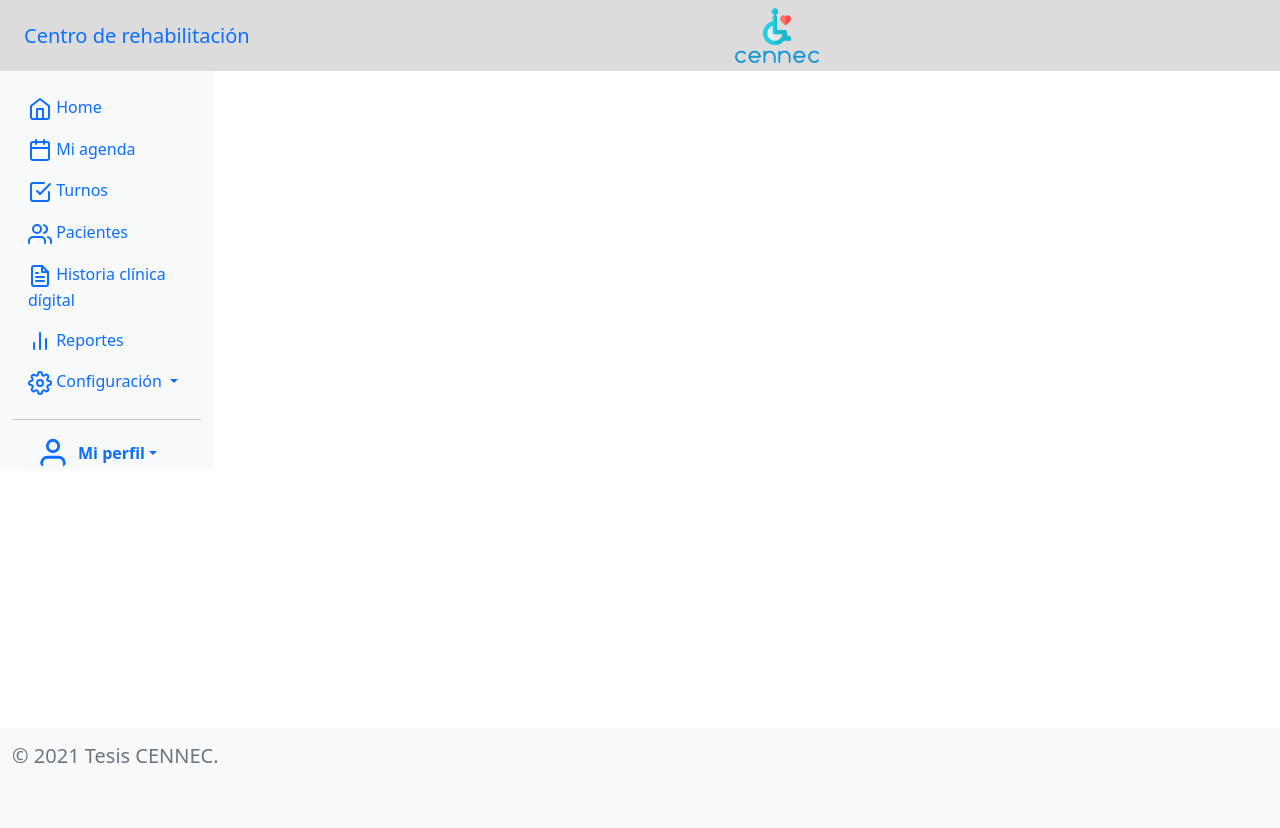
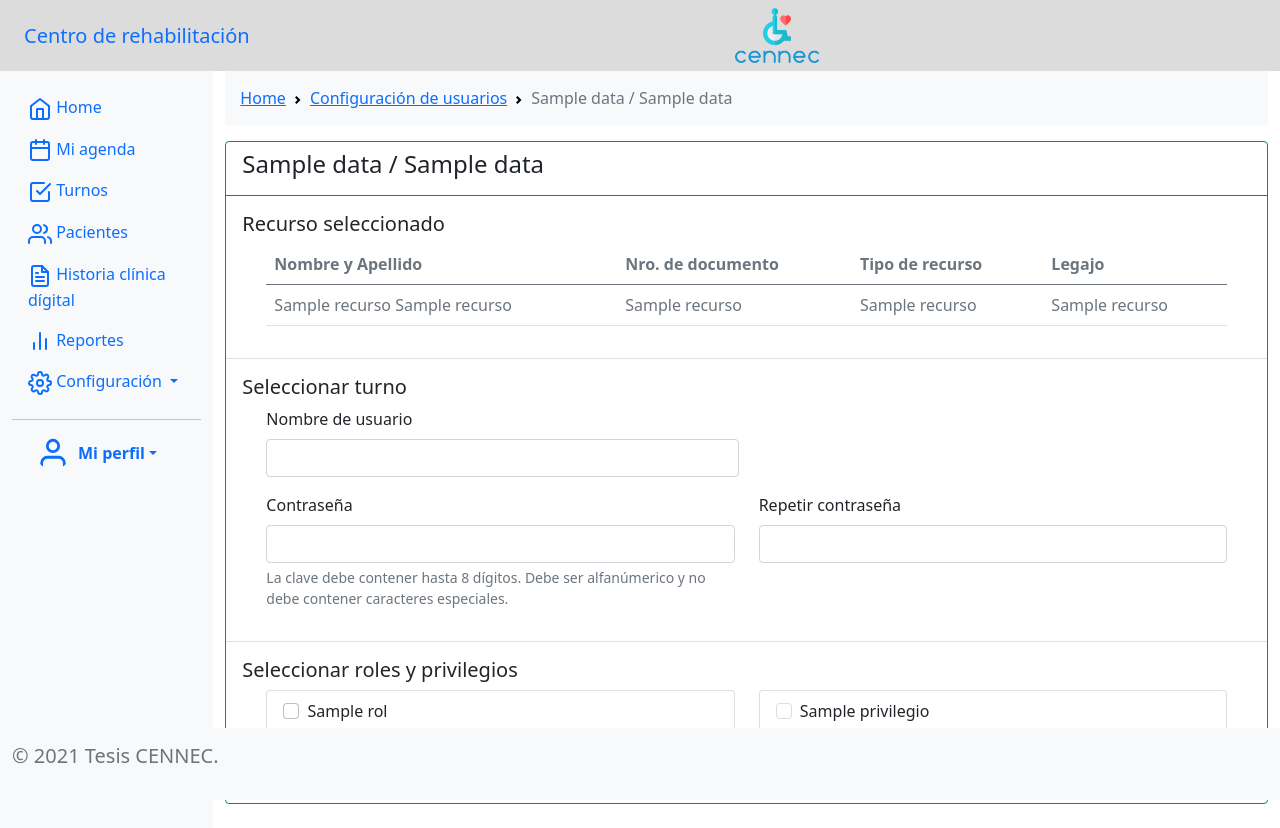
Before and after one commit to Nadia-Viltes/Tesis-Cennec, a Flask app: template templates/usuario_agregar.html in a window 1280 px wide. Shown: the top 828 px of the page. Before the commit the page ends 764 px from the top, so only its background shows below. Run offline with Flask 2, Linux system fonts and the light colour scheme; the template is opened without the code that fills it: most values are stand-ins (such as "Sample title", 1, 10 or a date in 2020); some libraries are stand-ins or nearby versions.

Commit message:
Se creó la query para agregar el id rol y algo de la parte de rol-privilegio

```diff
--- a/app.py
+++ b/app.py
@@ -365,7 +365,13 @@ def agregar_rol():
 
 @app.route('/guardar_rol', methods=["POST"])
 def guardar_rol():
+    nombreRol = request.form["nombreRol"]
+    descripcionRol = request.form["descripcionRol"]
+    privilegio_nombre = request.form["privilegio_nombre"]
+    idRol = insertar_rol(nombreRol, descripcionRol)
+    insertar_rol_privilegio(idRol, privilegio_nombre)
     print("estos son los privilegios checkeados {}".format(request.form.getlist('privilegio_nombre')))
+    # SI DA OK redireccionar
     return redirect("/rol")
 
 
@@ -396,6 +402,23 @@ def seleccionar_recurso():
     return render_template('usuarios_seleccionar_recurso.html', data=data)
 
 
+# Acción para ver la pantalla de agregar usuario
+#aca
+@app.route('/agregar_usuario/<int:id>')
+def agregar_usuario(id):
+    recurso = obtener_recurso_por_id(id)
+    rol = obtener_lista_roles()
+    privilegios = obtener_lista_privilegios()
+    values = {
+        'titulo': 'Crear usuario',
+        'subtitulo': 'Datos de autenticación',
+        'recurso': recurso,
+        'rol': rol,
+        'privilegios': privilegios
+    }
+    return render_template('usuario_agregar.html', data=values)
+
+
 @app.route('/login')
 def login():
     data = {
--- a/templates/agregar_rol.html
+++ b/templates/agregar_rol.html
@@ -4,7 +4,7 @@
     <div class="modal-dialog modal-lg modal-dialog-centered modal-dialog-scrollable">
       <div class="modal-content">
 
-        <form action="{{url_for('guardar_rol')}}" method="POST">
+        <form action="{{url_for('guardar_rol')}}" method="POST" id="AgregarRol_form">
           <!-- Cabecera Modal -->
           <div class="modal-header">
             <h5 class="modal-title">Agregar rol</h5>
@@ -43,7 +43,6 @@
               </div>
             </div>
 
-
           </div>
 
           <!-- footer modal-->
--- a/templates/base/base.html
+++ b/templates/base/base.html
@@ -146,6 +146,9 @@
       {% block seleccionar_recurso %}
       {% endblock %}
 
+      {% block agregar_usuario %}
+      {% endblock %}
+
       {% block mi_agenda %}
       {% endblock %}
 
--- a/templates/usuario_agregar.html
+++ b/templates/usuario_agregar.html
@@ -20,7 +20,7 @@
         aria-label="breadcrumb">
         <ol class="breadcrumb bg-light" style="padding: 15px; border: 0">
             <li class="breadcrumb-item"><a href="/">Home</a></li>
-            <li class="breadcrumb-item"><a href="/turno/">Turnos</a></li>
+            <li class="breadcrumb-item"><a href="/usuario">Configuración de usuarios</a></li>
             <li class="breadcrumb-item active" aria-current="page">{{ data.titulo }} / {{ data.subtitulo }}</li>
         </ol>
     </nav>
@@ -51,10 +51,10 @@
                     </thead>
                     <tbody>
                         <tr>
-                            <td>{{ data.paciente[1] }} {{data.paciente[2] }}</td>
-                            <td>{{ data.paciente[3] }}</td>
-                            <td>{{ data.paciente[5]}}</td>
-                            <td>{{ data.paciente[6]}} </td>
+                            <td>{{ data.recurso[1] }} {{data.recurso[2] }}</td>
+                            <td>{{ data.recurso[3] }}</td>
+                            <td>{{ data.recurso[5]}}</td>
+                            <td>{{ data.recurso[6]}} </td>
                         </tr>
                     </tbody>
                 </table>
@@ -62,31 +62,69 @@
         </div>
 
         <div class="card-body border-top">
-            <h5 class="card-title">Asignar nuevo usuario</h5>
+            <h5 class="card-title">Seleccionar turno</h5>
             <div class="container">
-                <form action="/grabar_nuevo_usuario" method="POST" class="row g-3">
-                    <input type="hidden" value={{data.recursos[0]}} name="inputRecursoId">
-                    <div class="mb-12">
+                <form action="/grabar_turno" method="POST">
+                    <div class="row g-3">
+                        <input type="hidden" value={{data.recurso[0]}} name="inputRecursoId">
+                        <div class="col-md-6 mb-3">
                             <label for="NombreUsuarioInput1" class="form-label">Nombre de usuario</label>
-                        <input type="email" class="form-control" id="NombreUsuarioInput1">
+                            <input type="text" class="form-control" name="NombreUsuarioInput1">
                         </div>
-                    <div class="mb-8 row">
-                        <label for="inputContraseña" class="col-sm-2 col-form-label">Contraseña</label>
-                        <div class="col-sm-10">
-                            <input type="contraseña" class="form-control" id="inputContraseña">
                     </div>
-                        <div class="mb-8 row">
-                            <label for="inputContraseñaRepetir" class="col-sm-2 col-form-label">Contraseña</label>
-                            <div class="col-sm-10">
-                                <input type="contraseñaRepetir" class="form-control" id="inputContraseñaRepetir">
+                    <div class="row">
+                        <div class="col-md-6 mb-3">
+                            <label for="inputPasswordUsuario" class="form-label">Contraseña</label>
+                            <input type="password" name="inputPasswordUsuario" class="form-control"
+                                aria-describedby="passwordHelpBlock">
+                            <div id="passwordHelpBlock" class="form-text">
+                                La clave debe contener hasta 8 dígitos. Debe ser alfanúmerico y no debe contener
+                                caracteres especiales.
+                            </div>
+                        </div>
+                        <div class="col-md-6 mb-3">
+                            <label for="inputPasswordRepetir" class="form-label">Repetir contraseña</label>
+                            <input type="password" class="form-control" name="inputPasswordRepetir">
+                        </div>
                     </div>
             </div>
         </div>
 
+        <div class="card-body border-top">
+            <h5 class="card-title">Seleccionar roles y privilegios</h5>
+            <div class="container">
+                <form action="/grabar_turno" method="POST">
+                    <div class="row">
+                        <div class="col-6">
+                            <ul class="list-group">
+                                {% for rol in data.rol %}
+                                <li class="list-group-item">
+                                  <input class="form-check-input me-1" type="checkbox" value={{rol[0]}} id={{rol[0]}}>
+                                  {{rol[1]}}
+                                </li>
+                                {% endfor %}
+                              </ul>
+                            </div>
+                            <div class="col-6">
+                                <ul class="list-group">
+                                    {% for privilegios in data.privilegios %}
+                                    <li class="list-group-item">
+                                      <input class="form-check-input me-1" type="checkbox" value={{privilegios[0]}} id={{privilegios[0]}} disabled>
+                                      {{privilegios[1]}}
+                                    </li>
+                                    {% endfor %}
+                                  </ul>
+                                </div>
+                        </div>
+                    </form>
+                    </div>
+            </div>
+
+
         <div class="card-footer bg-transparent border-success">
             <div class="row">
                 <div class="col-6 justify-content-md-start">
-                                <a class="btn btn-primary" href="/seleccionar_recuerso" role="button">Atrás</a>
+                    <a class="btn btn-primary" href="/seleccionar_recurso" role="button">Atrás</a>
                 </div>
                 <div class="col-6 d-grid gap-3 d-md-flex justify-content-md-end">
                     <button type="submit" id="guardarButton" class="btn btn-success">Guardar</button>
@@ -145,36 +146,6 @@
 </main>
 
 <script>
-    //carga el dropdown de profesional por especialidad
-    $("#idEspecialidadDropdown").change(function () {
-        let idEspecialidad = $(this).val();
-        $.ajax({
-            url: `/profesionales_dropdown/${idEspecialidad}`,
-            method: "GET",
-            success: function (response) {
-                $("#idProfesionalDropdown option").remove();
-                $("#idProfesionalDropdown").append(response.htmlresponse);
-            }
-        });
-    });
-
-    //Inteligencia en minutos
-    $("#idhoraInicio").on("input", function () {
-        let tiempoCompleto = $(this).val().split(":");
-        let hora = tiempoCompleto[0]
-        let minutos = tiempoCompleto[1]
-        if (hora.length > 1 && minutos.length > 1) {
-            let date = new Date()
-            date.setHours(hora)
-            date.setMinutes(minutos)
-            date.setMinutes(date.getMinutes() + 30)
-            let horaFinal = date.getHours() < 10 ? `0${date.getHours()}` : date.getHours();
-            let minutoFinal = date.getMinutes() < 10 ? `0${date.getMinutes()}` : date.getMinutes();
-            $("#idhoraFin").val(`${horaFinal}:${minutoFinal}`)
-        } else {
-            $("#idhoraFin").val('')
-        }
-    });
 
 </script>
 
```
Also changed, not shown: other parts of templates/usuario_agregar.html (+0 -37 lines), controllerRol.py (+34 -2 lines), controllerUsuario.py (+14 -0 lines). Lines whose indentation alone changed are shown as unchanged.
